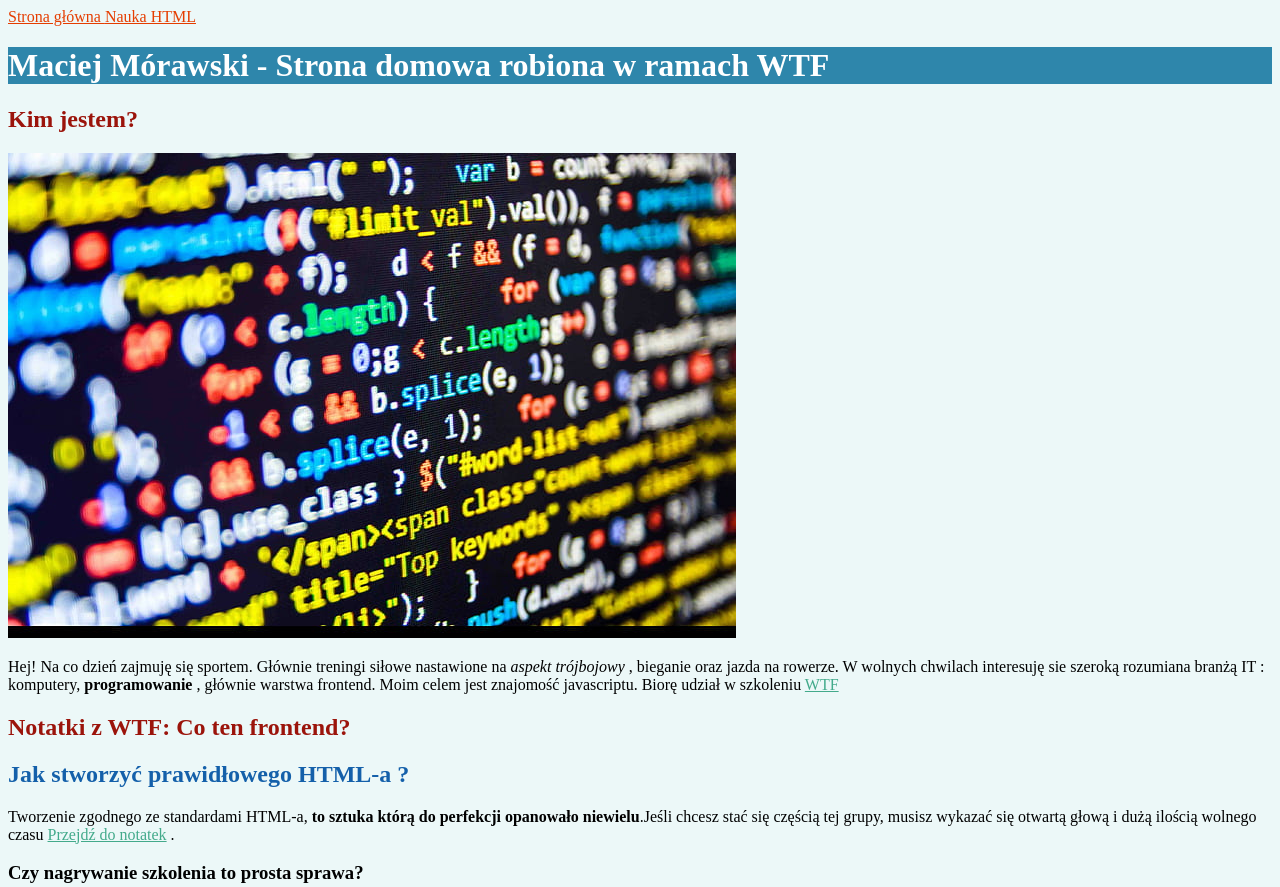
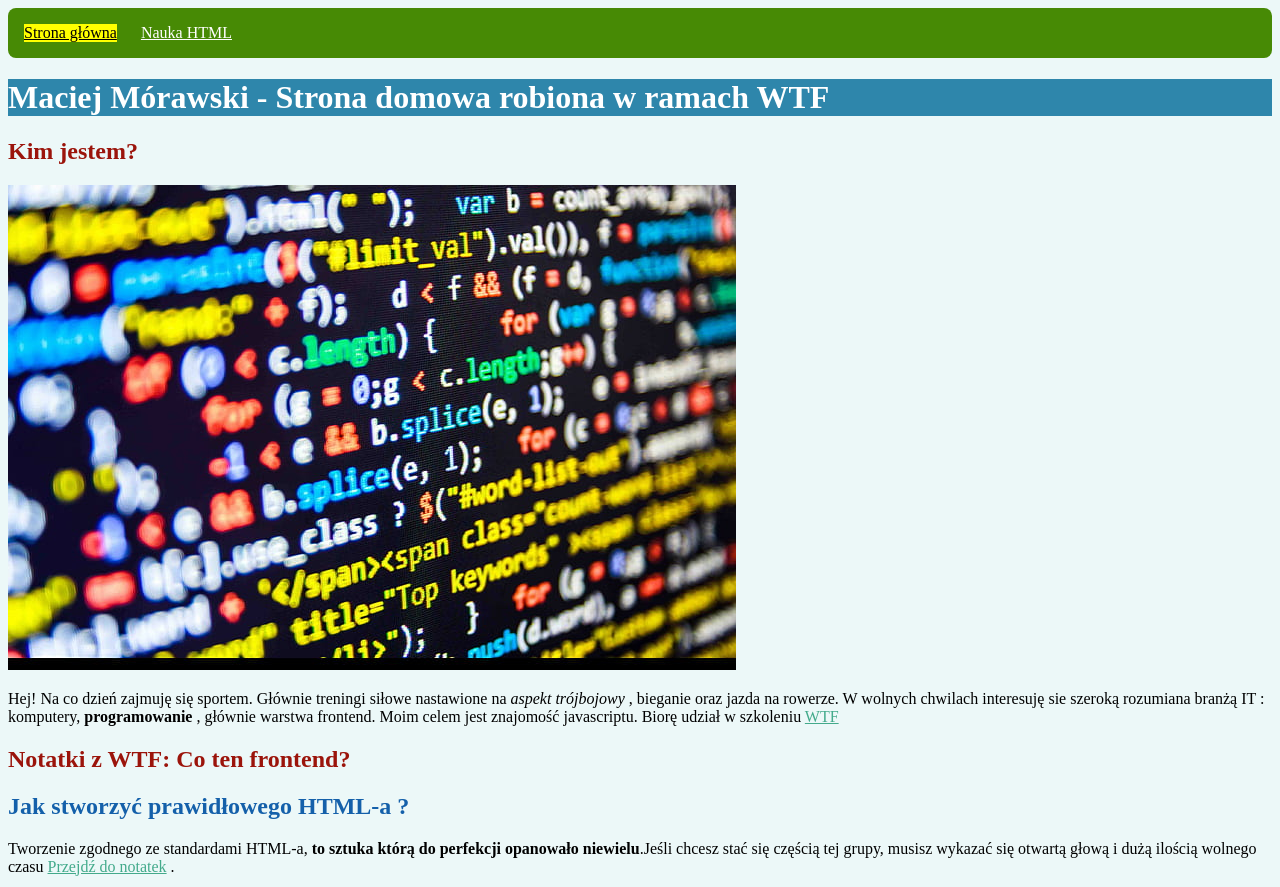
Before and after one commit to maciej-morawski/homepage, a plain HTML site: page index.html in a window 1280 px wide. Shown: the top 887 px of the page. Drawn offline with Linux system fonts and the light colour scheme.

Commit message:
BEM added

```diff
--- a/index.html
+++ b/index.html
@@ -1,63 +1,67 @@
 <!DOCTYPE html>
 <html lang="pl">
-
   <head>
-  <meta charset="UTF-8">
-  <meta name="viewport" content="width=device-width, initial-scale=1.0">
+    <meta charset="UTF-8" />
+    <meta name="viewport" content="width=device-width, initial-scale=1.0" />
     <title>Moja pierwsza strona</title>
-  <link href="style.css" rel="stylesheet" type="text/css">
+    <link href="style.css" rel="stylesheet" type="text/css" />
   </head>
 
   <body>
-  <header>
-    <nav>
-      <a href="index.html">Strona główna </a>
-      <a href="nauka-html.html">Nauka HTML </a>
+    <header class="header">
+      <nav class="navigation">
+        <a class="navigation__link navigation__link--homepage" href="index.html">Strona główna </a>
+        <a class="navigation__link" href="nauka-html.html">Nauka HTML </a>
       </nav>
     </header>
 
     <main>
-    <header id='top'>
+      <header id="top">
         <h1>Maciej Mórawski - Strona domowa robiona w ramach WTF</h1>
       </header>
 
       <section>
         <h2 class="special-header">Kim jestem?</h2>
-      <img src='kodzik.jpg' alt="Kod Javascript" />
-      <p>Hej! Na co dzień zajmuję się sportem. Głównie treningi siłowe nastawione na <i>aspekt trójbojowy</i> ,
-        bieganie
-        oraz jazda na rowerze. W wolnych chwilach interesuję sie szeroką rozumiana branżą IT : komputery,
-        <b>programowanie</b> , głównie warstwa frontend. Moim celem jest znajomość javascriptu. Biorę udział w
-        szkoleniu <a href="https://cotenfrontend.pl">WTF</a>
+        <img src="kodzik.jpg" alt="Kod Javascript" />
+        <p>
+          Hej! Na co dzień zajmuję się sportem. Głównie treningi siłowe
+          nastawione na <i>aspekt trójbojowy</i> , bieganie oraz jazda na
+          rowerze. W wolnych chwilach interesuję sie szeroką rozumiana branżą IT
+          : komputery, <b>programowanie</b> , głównie warstwa frontend. Moim
+          celem jest znajomość javascriptu. Biorę udział w szkoleniu
+          <a href="https://cotenfrontend.pl">WTF</a>
         </p>
-    </section>
+      </sectio n>
 
-    <section id='notatki'>
+      <section id="notatki">
         <h2 class="special-header">Notatki z WTF: Co ten frontend?</h2>
         <article>
           <h2>Jak stworzyć prawidłowego HTML-a ?</h2>
-        <p>Tworzenie zgodnego ze standardami HTML-a, <strong>to sztuka którą do perfekcji opanowało
-            niewielu</strong>.Jeśli chcesz stać się częścią tej grupy, musisz wykazać się otwartą głową i
-          dużą ilością wolnego czasu
+          <p>
+            Tworzenie zgodnego ze standardami HTML-a,
+            <strong>to sztuka którą do perfekcji opanowało niewielu</strong
+            >.Jeśli chcesz stać się częścią tej grupy, musisz wykazać się
+            otwartą głową i dużą ilością wolnego czasu
             <a href="#notatki">Przejdź do notatek</a> .
           </p>
         </article>
 
         <article>
           <h3>Czy nagrywanie szkolenia to prosta sprawa?</h3>
-        <p>Na początku myślałem, że całe szkolenie nagram w 2 tygodnie.W rzeczywistości samo planowanie zajęło
-          więcej czasu. Na szczęście dzięki wsparciu bliskich i <em>dużej dawce motywacji</em> udało mi się
-          wytworzyć
-          schemat nagrywania, który każdego dnia przybliża mnie do skończenia pracy.</p>
+          <p>
+            Na początku myślałem, że całe szkolenie nagram w 2 tygodnie.W
+            rzeczywistości samo planowanie zajęło więcej czasu. Na szczęście
+            dzięki wsparciu bliskich i <em>dużej dawce motywacji</em> udało mi
+            się wytworzyć schemat nagrywania, który każdego dnia przybliża mnie
+            do skończenia pracy.
+          </p>
         </article>
-
       </section>
     </main>
     <footer>
-    Strona domowa Macieja Mórawskiego, wszystkie treści są efektem włożonej w to pracy.<a href="#top">Wróć na górę
-      strony</a>
+      Strona domowa Macieja Mórawskiego, wszystkie treści są efektem włożonej w
+      to pracy.<a href="#top">Wróć na górę strony</a>
     </footer>
     <script src="main.js"></script>
   </body>
-
 </html>
--- a/main.js
+++ b/main.js
@@ -1,6 +1,5 @@
-const firstName = 'Maciek';
+const firstName = "Maciek";
 const age = 28;
-
 
 console.log(firstName);
 console.log(age);
--- a/style.css
+++ b/style.css
@@ -1,31 +1,46 @@
 body {
-    background-color: #ECF8F8;
+  background-color: #ecf8f8;
 }
 
 section {
-    background-color: #ECF8F8;
+  background-color: #ecf8f8;
 }
 
 h1 {
-    color: #ffffff;
+  color: #ffffff;
 }
 
-
 h2 {
-    color: #1460AA;
+  color: #1460aa;
 }
 
-.special-header{
-    color:#9b140b;
+.special-header {
+  color: #9b140b;
 }
 #top {
-    background:#2E86AB;
+  background: #2e86ab;
 }
 
-a{
-    color:#43AA8B;
+a {
+  color: #43aa8b;
 }
 
 nav a {
-    color:#E53D00;
+  color: #e53d00;
 }
+.navigation {
+  background: #478a05;
+  padding: 16px;
+  border-radius: 8px;
+}
+
+.navigation__link {
+  color: #fff;
+  display: inline-block;
+  margin-right: 20px;
+}
+
+.navigation__link--homepage {
+  background: yellow;
+  color: #000;
+}
```
Also changed, not shown: nauka-html.html (+7 -10 lines). Lines whose indentation alone changed are shown as unchanged.
